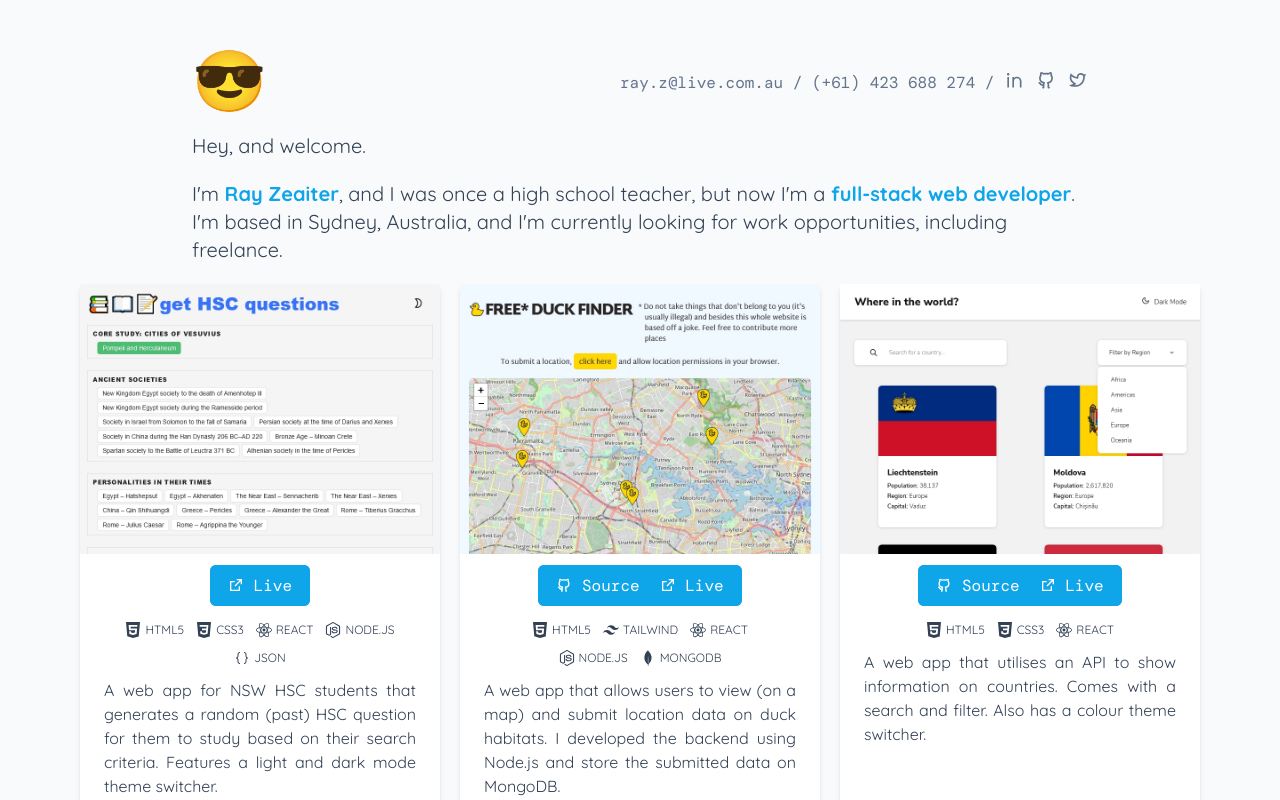
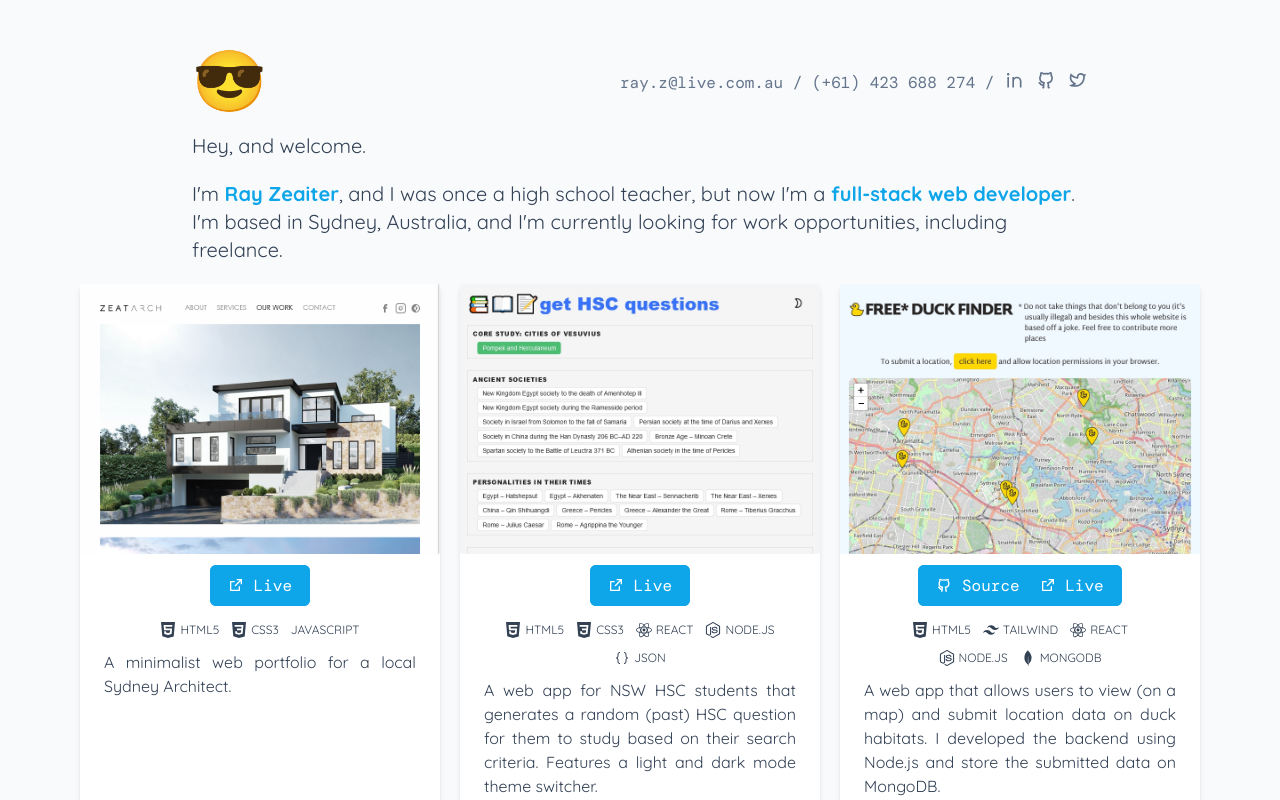
Before and after one commit to king-oldmate/portfolio-attempt-idk, a React (Create React App) app: page /freelance in a window 1280 px wide. Shown: the top 800 px of the page. Built offline with nearby package versions, Linux system fonts and the light colour scheme; a web font is replaced by a local one.

Commit message:
added new entry

```diff
--- a/src/portfolioEntries.js
+++ b/src/portfolioEntries.js
@@ -6,8 +6,18 @@ import gethscqsFull from "./images/gethscqs-full.jpg";
 import dashboard from "./images/dashboard.png";
 import countryAPI from "./images/countryrestAPI.jpg";
 import calculator from "./images/calculator.png";
+import zeatarch from "./images/zeatarch.png";
 
 const portfolioEntries = [
+  {
+    id: 9,
+    title: "Architech Portfolio",
+    description: "A minimalist web portfolio for a local Sydney Architect.",
+    tools: ["html5", "css3", "javascript"],
+    imgSrc: zeatarch,
+    srcCode: null,
+    url: "https://zeatarch-preview.netlify.app",
+  },
   {
     id: 5,
     title: "Full-stack web app",
```
Also changed, not shown: src/images/zeatarch.png (added).
